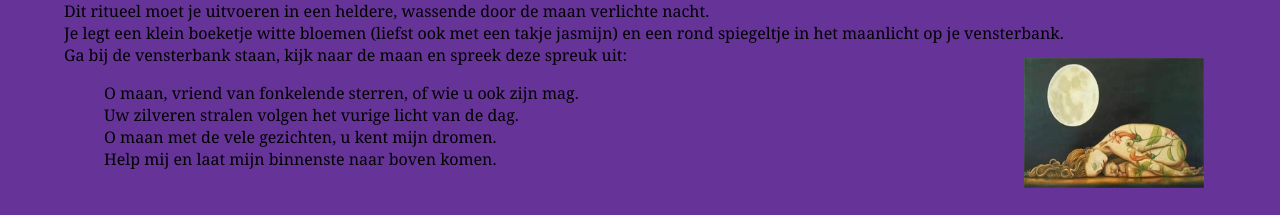
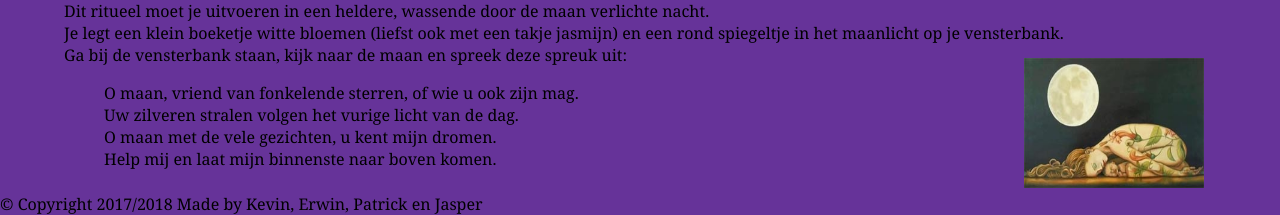
Before and after one commit to Patrickstek121/DeVliegendeBezem, a PHP site: page /toverboek.php in a window 1280 px wide. Shown: the part 956-1171 px from the top of the page. Before the commit the page ends 1144 px from the top, so only its background shows below. Run offline with PHP 8.4, Linux system fonts and the light colour scheme.

Commit message:
Add files via upload

```diff
--- a/toverboek.php
+++ b/toverboek.php
@@ -74,4 +74,5 @@
     <img src="img/maanritueel.jpg" alt="Salie blad" height="130" width="180">
 </section>
 </body>
+<footer>© Copyright 2017/2018 Made by Kevin, Erwin, Patrick en Jasper</footer>
 </html>
```
